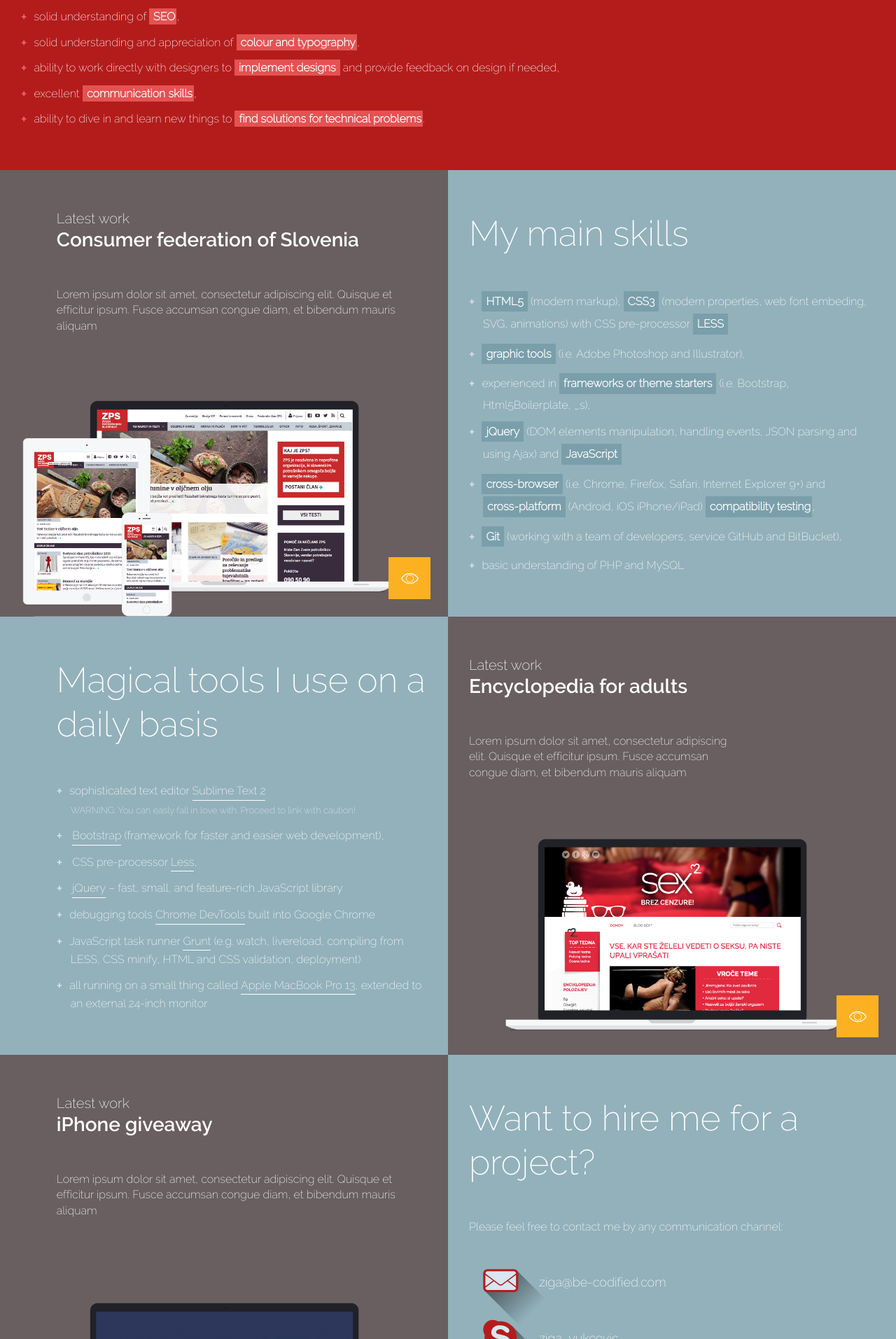
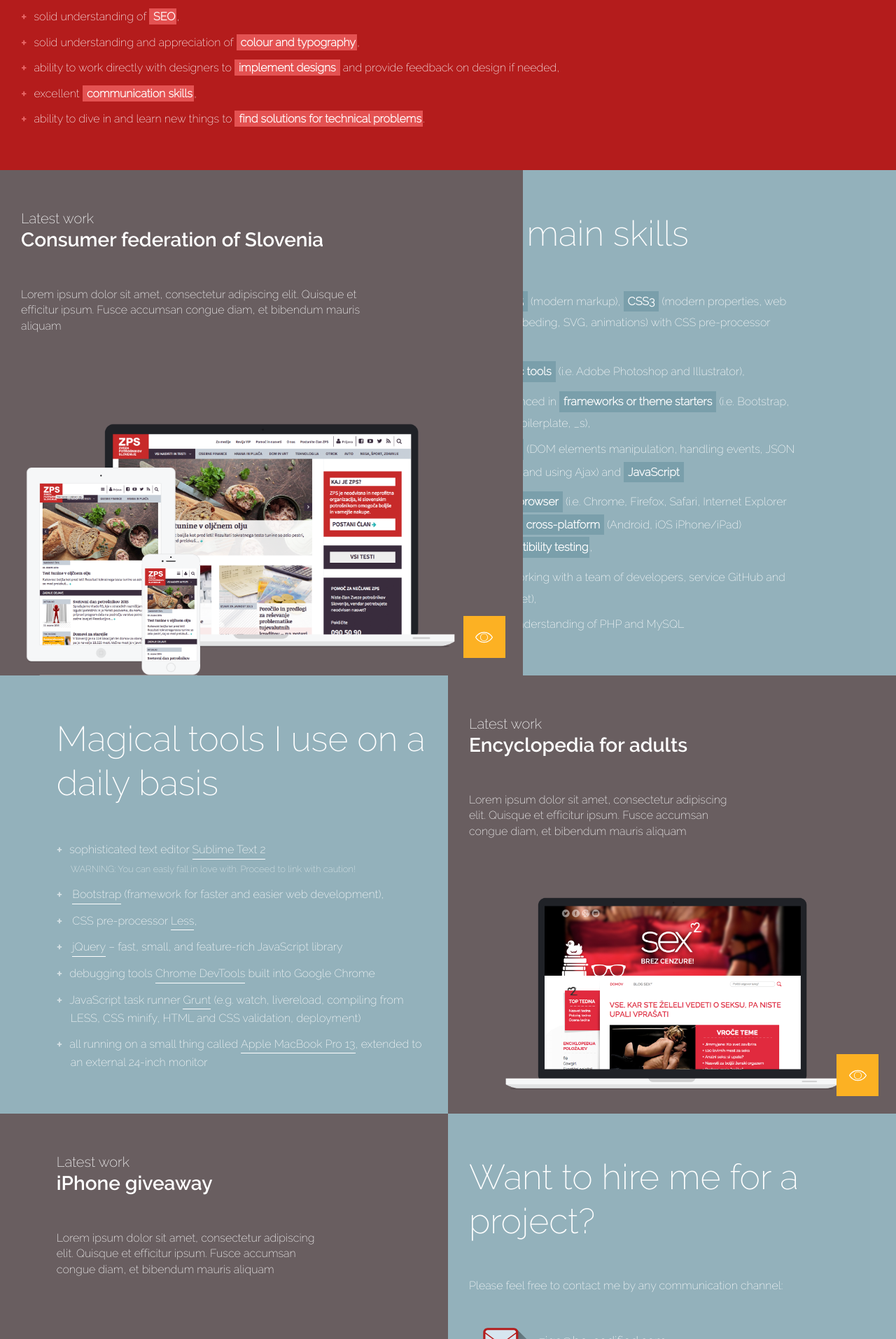
Before and after one commit to be-codified/personal-presentation-site, a PHP site: page / in a window 1280 px wide. Shown: the part 917-2830 px from the top of the page at 70% size. Run offline with PHP 8.4, Linux system fonts and the light colour scheme.

Commit message:
portfolio extending items

```diff
--- a/css/custom-styles.less
+++ b/css/custom-styles.less
@@ -328,16 +328,20 @@ ul.achievements {
 
 .portfolio {
     position: relative;
-
-    &.item-1 { background: url('../img/portfolio-1.png') 50% 100% transparent no-repeat; }
-    &.item-2 { background: url('../img/portfolio-2.png') 50% 100% transparent no-repeat; }
-    &.item-3 { background: url('../img/portfolio-3.png') 50% 100% transparent no-repeat; }
+    z-index: 1;
 
     &.item-1,
     &.item-2,
     &.item-3 {
+        background-color: @main-color-4;
         background-size: 90%;
+        background-position: 50% 100%;
+        background-repeat: no-repeat;
     }
+
+    &.item-1 { background-image: url('../img/portfolio-1.png'); }
+    &.item-2 { background-image: url('../img/portfolio-2.png'); }
+    &.item-3 { background-image: url('../img/portfolio-3.png'); }
 
     .more {
         position: absolute;
--- a/index.php
+++ b/index.php
@@ -90,16 +90,17 @@
                         </div>
                     </div>
                 </div>
-                <div class="row main-color-4">
-                    <div class="col-xs-12 col-sm-6 col-md-6 col-lg-6 portfolio item-1">
-                        <div class="col-xs-12 col-sm-12 col-md-12 col-lg-11 col-lg-offset-1">
+                <div class="row main-color-1">
+                    <!-- <div class="col-xs-12 col-sm-6 col-md-6 col-lg-6 portfolio item-1"> -->
+                    <div class="col-xs-12 col-sm-6 col-md-7 col-lg-7 portfolio item-1">
+                        <div class="col-xs-12 col-sm-12 col-md-12 col-lg-9">
                             <p class="latest">Latest work</p>
                             <h2>Consumer federation of Slovenia</h2>
                             <p>Lorem ipsum dolor sit amet, consectetur adipiscing elit. Quisque et efficitur ipsum. Fusce accumsan congue diam, et bibendum mauris aliquam</p>
                         </div>
                         <a href="#" class="more"></a>
                     </div>
-                    <div class="col-xs-12 col-sm-6 col-md-6 col-lg-6 main-color-1 neighbour-1">
+                    <div class="col-xs-12 col-sm-6 col-md-6 col-lg-5 main-color-1 neighbour-1 col-lg-pull-1">
                         <div class="col-xs-12 col-sm-12 col-md-12 col-lg-12">
                             <h2>My main skills</h2>
                             <ul class="plus-bullets skills">
@@ -146,7 +147,7 @@
                 </div>
                 <div class="row main-color-4">
                     <div class="col-xs-12 col-sm-6 col-md-6 col-lg-6 portfolio item-3">
-                        <div class="col-xs-12 col-sm-12 col-md-12 col-lg-11 col-lg-offset-1">
+                        <div class="col-xs-12 col-sm-12 col-md-12 col-lg-8 col-lg-offset-1">
                             <p class="latest">Latest work</p>
                             <h2>iPhone giveaway</h2>
                             <p>Lorem ipsum dolor sit amet, consectetur adipiscing elit. Quisque et efficitur ipsum. Fusce accumsan congue diam, et bibendum mauris aliquam</p>
--- a/js/main.js
+++ b/js/main.js
@@ -58,6 +58,8 @@ $(document).ready(function() {
         $('.item-' + number).height(heightNeighbour);
     }
 
+    // TODO: trying not to call code same thing twice
+
     $(window).resize(function() {
         for (var i = 1; i <= 3; i++) {
             setColumnHeight(i);
@@ -67,4 +69,16 @@ $(document).ready(function() {
     for (var i = 1; i <= 3; i++) {
         setColumnHeight(i);
     }
+
+    // portfolio see more animations
+    // *********************************************
+
+    $('.more').on('click', function(event) {
+        console.log('resizing ...');
+
+        $('.portfolio.item-1').addClass('col-lg-push-1');
+
+        event.preventDefault();
+    });
+
 });
```
Also changed, not shown: css/custom-styles.css (+13 -9 lines), css/custom-styles.min.css.
